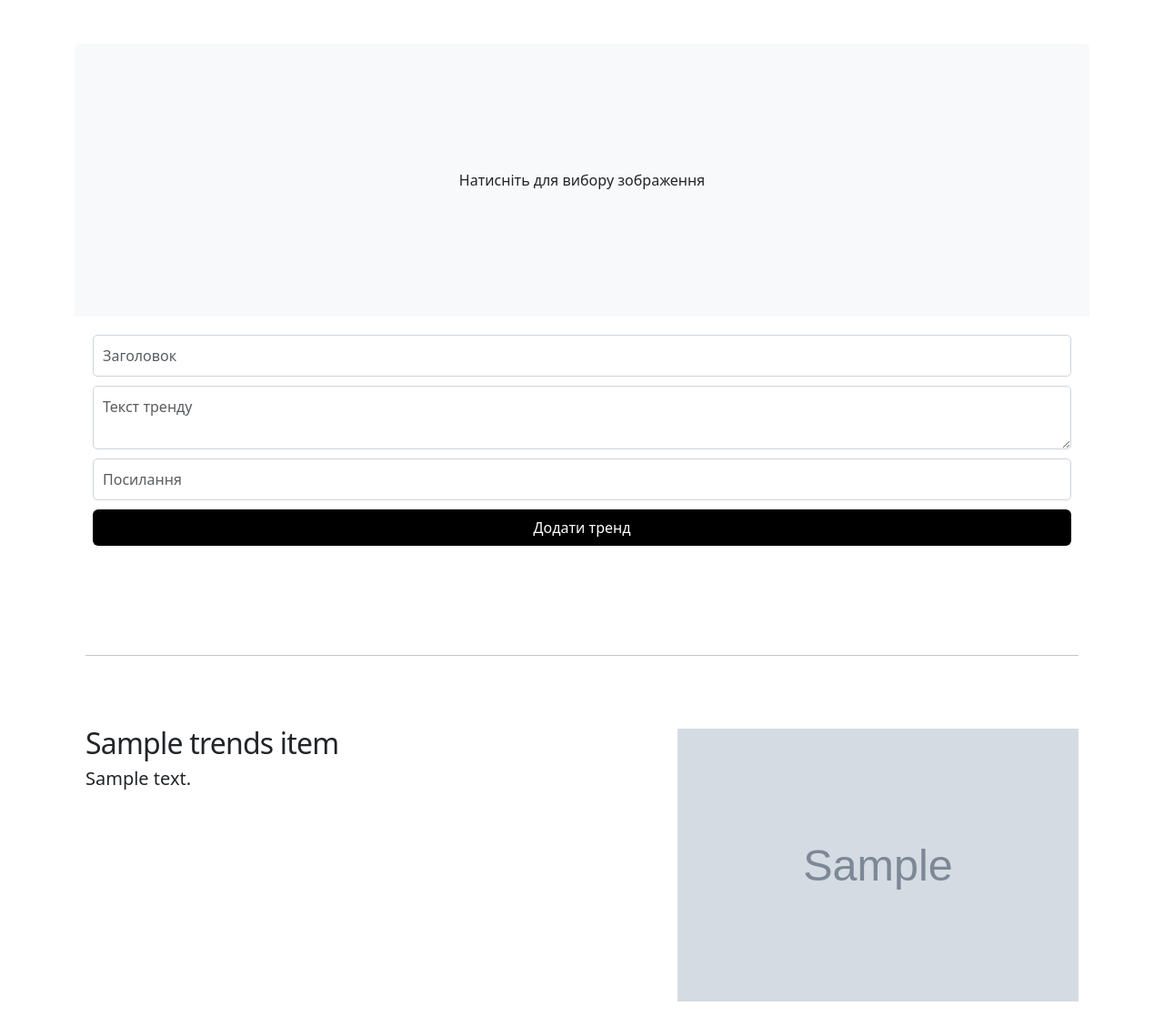
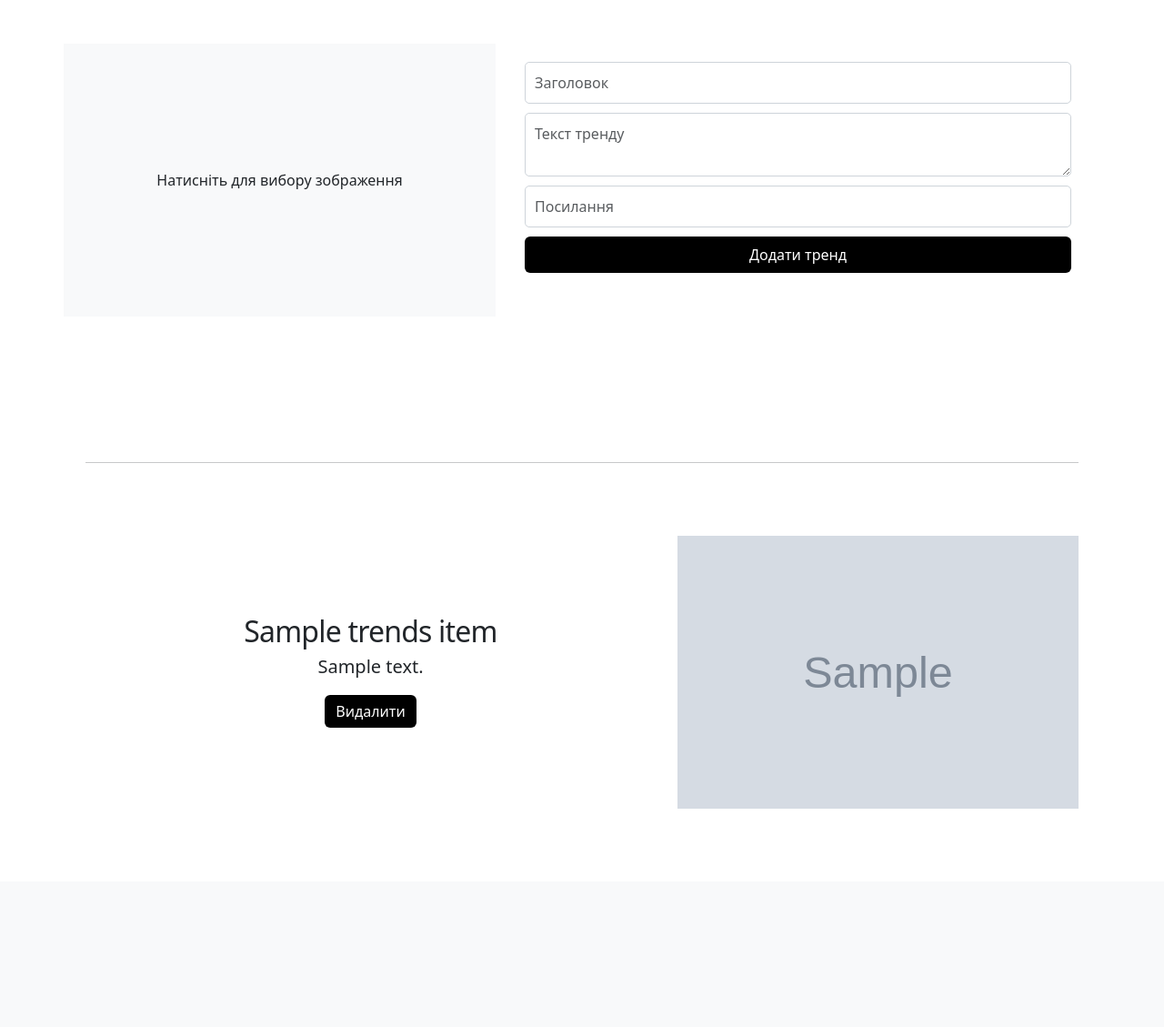
Before and after one commit to ChunMaruDance/cms, a PHP site: template cms/views/mainPage/renderTrends.php in a window 1280 px wide. Shown: the part 171-1300 px from the top of the page at 91% size. After the commit the page ends 1060 px from the top, so only its background shows below. Run offline with PHP 8.4, Linux system fonts and the light colour scheme; the template is opened without the code that fills it: most values are stand-ins (such as "Sample title", 1, 10 or a date in 2020); grey boxes marked "Sample" are stand-in pictures.

Commit message:
add trends to main page

```diff
--- a/cms/controllers/MainPageController.php
+++ b/cms/controllers/MainPageController.php
@@ -48,10 +48,10 @@ class MainPageController extends Controller{
 
         if (!empty($errors)) {
             $this->setErrorMessage(implode('<br>', $errors));
-            $bannerItems = Trends::getAllWithEncodeImage();
+            $trendsItems = Trends::getAllWithEncodeImage();
 
             return $this->render('views/mainPage/renderTrends.php', [
-                'bannerItems' => $bannerItems
+                'trendsItems' => $trendsItems
             ]);
         }
 
--- a/cms/views/mainPage/renderTrends.php
+++ b/cms/views/mainPage/renderTrends.php
@@ -1,5 +1,5 @@
 <!DOCTYPE html>
-<html lang="en">
+<html lang="uk">
 <head>
   <meta charset="UTF-8">
   <meta name="viewport" content="width=device-width, initial-scale=1.0">
@@ -41,6 +41,7 @@
       border: 1px solid #ced4da;
       border-radius: 5px;
       padding: 10px;
+      width: 100%;
     }
 
     .featurette-divider {
@@ -61,6 +62,40 @@
       width: 100%;
       height: auto;
     }
+
+    .input-container {
+      width: 100%;
+    }
+
+    .image-upload-container {
+      position: relative;
+      height: 300px;
+    }
+
+    .image-upload-label {
+      position: absolute;
+      top: 0;
+      left: 0;
+      width: 100%;
+      height: 100%;
+      background-color: #f8f9fa;
+      display: flex;
+      align-items: center;
+      justify-content: center;
+      cursor: pointer;
+    }
+
+    .btn-delete {
+      background-color: black;
+      color: white;
+      border: none;
+      cursor: pointer;
+    }
+
+    .btn-delete:hover {
+      background-color: white;
+      color: black;
+    }
   </style>
 </head>
 <body>
@@ -75,46 +110,73 @@
 
   <div class="container mt-5">
     <div class="row">
-        <div class="card">
-          <form action="createTrendItem" method="POST" enctype="multipart/form-data">
-            <img id="imagePreviewTrend" class="card-img-top" src="#" alt="Ваше зображення" style="display: none;">
-            <label for="imageUploadTrend" id="imageUploadLabelTrend" class="card-img-top" style="display: flex; align-items: center; justify-content: center; background-color: #f8f9fa; cursor: pointer;">
+      <div class="col-md-12">
+        <form action="createTrendItem" method="POST" enctype="multipart/form-data" class="featurette">
+          <div class="row">
+            <div class="col-md-5 image-upload-container">
+              <img id="imagePreviewTrend" class="featurette-image img-fluid mx-auto" src="#" alt="Ваше зображення" style="height: 300px; display: none;">
+              <label for="imageUploadTrend" id="imageUploadLabelTrend" class="featurette-image img-fluid mx-auto image-upload-label">
                 <span>Натисніть для вибору зображення</span>
               </label>
               <input type="file" id="imageUploadTrend" name="image" style="display: none;">
-            <div class="card-body">
+            </div>
+            <div class="col-md-7 d-flex flex-column align-items-center justify-content-center text-center">
+              <div class="card-body input-container">
                 <input type="text" class="form-control" id="title" name="title" placeholder="Заголовок">
                 <textarea class="form-control" id="text" name="text" placeholder="Текст тренду"></textarea>
                 <input type="text" class="form-control" id="link" name="link" placeholder="Посилання">
                 <button type="submit" class="btn control-button">Додати тренд</button>
+              </div>
+            </div>
           </div>
         </form>
       </div>
     </div>
 
     <div class="container">
-        <?php foreach ($trendsItems as $trend): ?>
+      <?php foreach ($trendsItems as $index => $trend): ?>
+        <?php if ($index % 2 == 0): ?>
           <hr class="featurette-divider">
           <div class="row featurette">
-                <div class="col-md-7">
+            <div class="col-md-7 d-flex flex-column align-items-center justify-content-center text-center">
+              <div>
                 <h2 class="featurette-heading fw-normal lh-1"><?= $trend->title ?></h2>
                 <p class="lead"><?= $trend->text ?></p>
+                <button class="btn btn-delete" onclick="deleteTrend(<?= $trend->id ?>)">Видалити</button>
+              </div>
             </div>
             <div class="col-md-5">
               <img src="<?= $trend->image ?>" class="featurette-image img-fluid mx-auto" style="height: 300px;" alt="<?= $trend->title ?>">
             </div>
           </div>
+        <?php else: ?>
+          <hr class="featurette-divider">
+          <div class="row featurette">
+            <div class="col-md-5">
+              <img src="<?= $trend->image ?>" class="featurette-image img-fluid mx-auto" style="height: 300px;" alt="<?= $trend->title ?>">
+            </div>
+            <div class="col-md-7 d-flex flex-column align-items-center justify-content-center text-center">
+              <div>
+                <h2 class="featurette-heading fw-normal lh-1"><?= $trend->title ?></h2>
+                <p class="lead"><?= $trend->text ?></p>
+                <button class="btn btn-delete" onclick="deleteTrend(<?= $trend->id ?>)">Видалити</button>
+              </div>
+            </div>
+          </div>
+        <?php endif; ?>
       <?php endforeach; ?>
+    </div>
   </div>
 
   <script>
     document.getElementById('imageUploadTrend').addEventListener('change', function() {
-      const [file] = this.files;
+      const file = this.files[0];
       if (file) {
         const preview = document.getElementById('imagePreviewTrend');
         const label = document.getElementById('imageUploadLabelTrend');
 
         preview.src = URL.createObjectURL(file);
+        preview.onload = () => URL.revokeObjectURL(preview.src);
         preview.style.display = 'block';
         label.style.display = 'none';
       }
```
Also changed, not shown: cms/controllers/SiteController.php (+7 -2 lines), cms/views/site/index.php (+47 -20 lines). Lines whose indentation alone changed are shown as unchanged.
